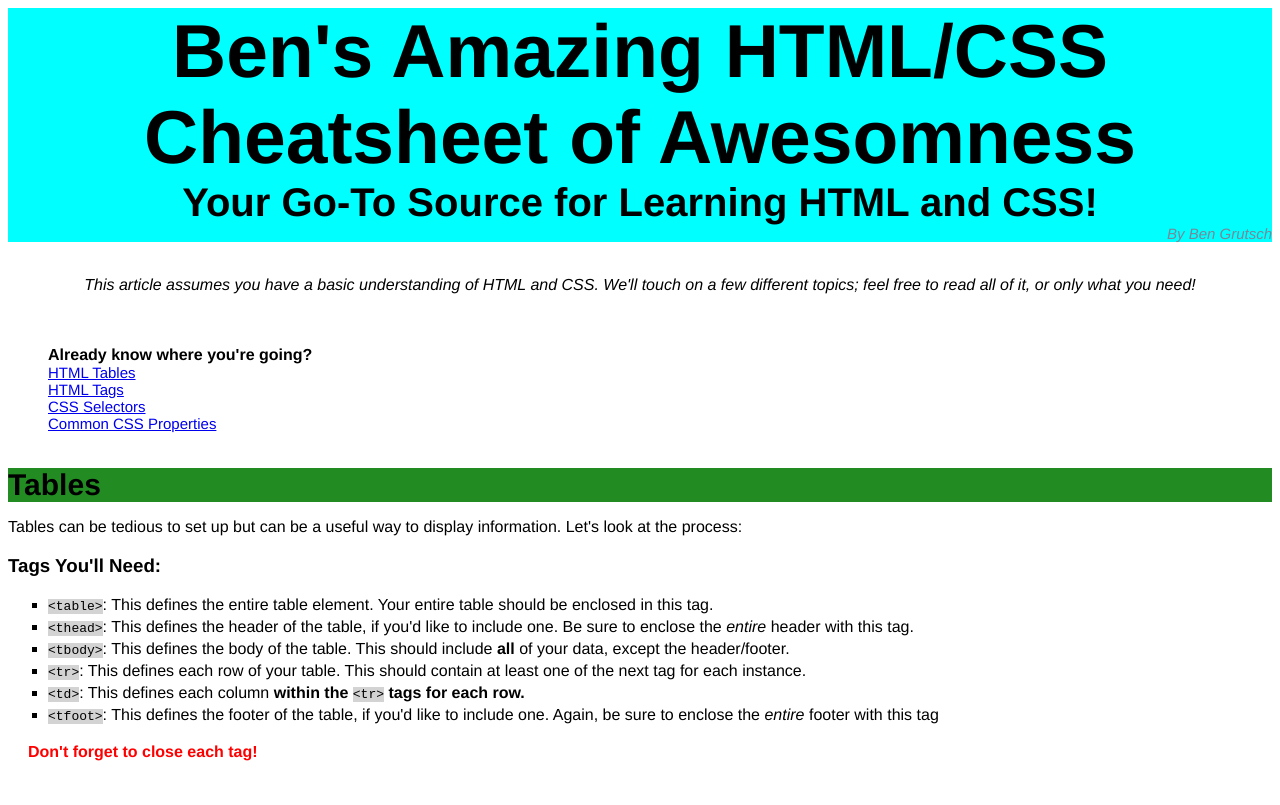
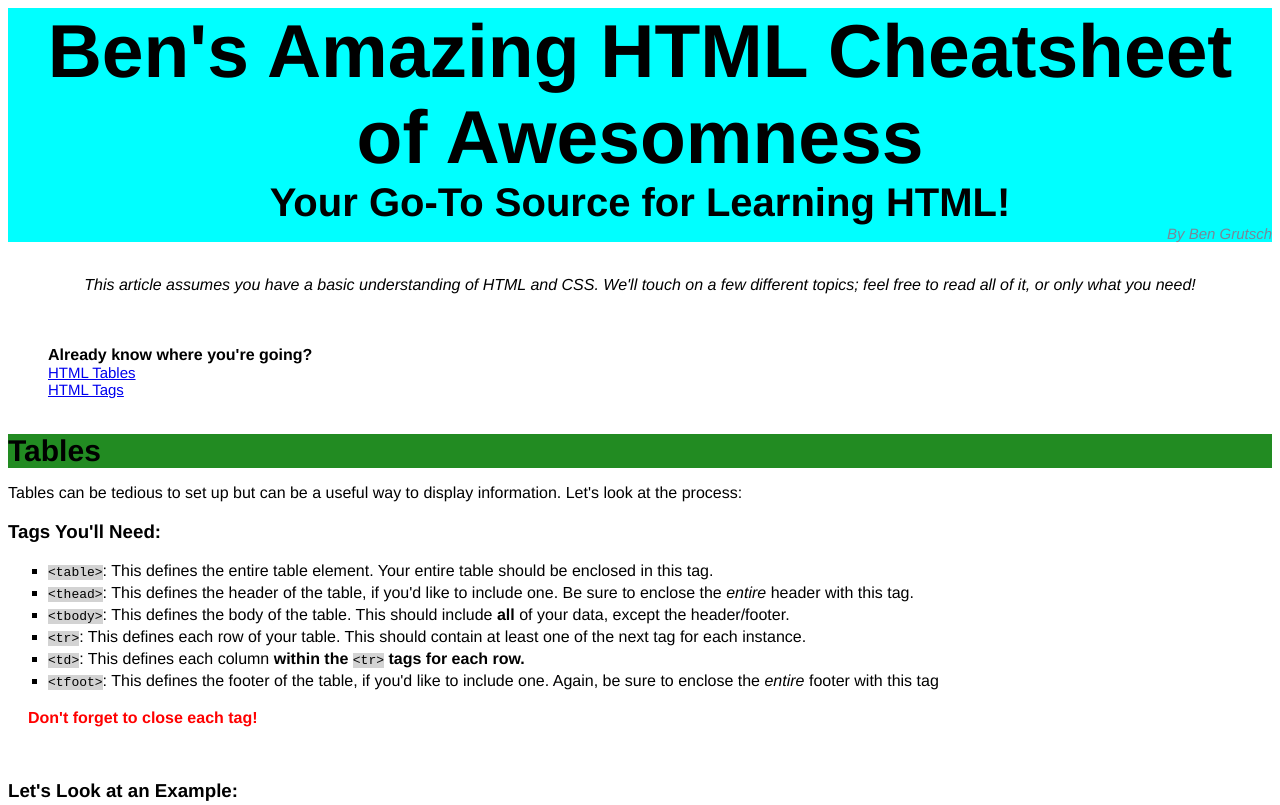
Before and after one commit to avgeek871/cheatsheet, a plain HTML site: page index.html in a window 1280 px wide. Shown: the top 805 px of the page. Drawn offline with Linux system fonts and the light colour scheme.

Commit message:
remove css sections

```diff
--- a/index.html
+++ b/index.html
@@ -1,20 +1,18 @@
 <!DOCTYPE html>
 <head>
-    <title>Ben's Amazing HTML/CSS Cheatsheet of Awesomeness</title>
+    <title>Ben's Amazing HTML Cheatsheet of Awesomeness</title>
     <link rel="stylesheet" href="style.css">
 </head>
 <body>
     <div id="title">
-        <h1>Ben's Amazing HTML/CSS Cheatsheet of Awesomness</h1>
-        <h2 class="title">Your Go-To Source for Learning HTML and CSS!</h2>
+        <h1>Ben's Amazing HTML Cheatsheet of Awesomness</h1>
+        <h2 class="title">Your Go-To Source for Learning HTML!</h2>
         <h3 class="title">By Ben Grutsch</h3><br>
         <p class="title">This article assumes you have a basic understanding of HTML and CSS. We'll touch on a few different topics; feel free to read all of it, or only what you need!</p><br><br>
         <h4 class="title">Already know where you're going?</h4>
         <ul class="title">
             <li><a href="#tables">HTML Tables</a></li>
             <li><a href="#tags">HTML Tags</a></li>
-            <li><a href="#selectors">CSS Selectors</a></li>
-            <li><a href="#com-prop">Common CSS Properties</a></li>
         </ul><br><br>
     </div>
 
@@ -133,19 +131,4 @@
             <li><a href="https://developer.mozilla.org/en-US/docs/Web/HTML" target="_blank">MDN Web Docs</a></li>
         </ul>
     </div>
-
-    <div id="selectors">
-
-
-    </div>
-
-    <div id="com-prop">
-
-
-    </div>
-
-
-
-
-
 </body>
```
